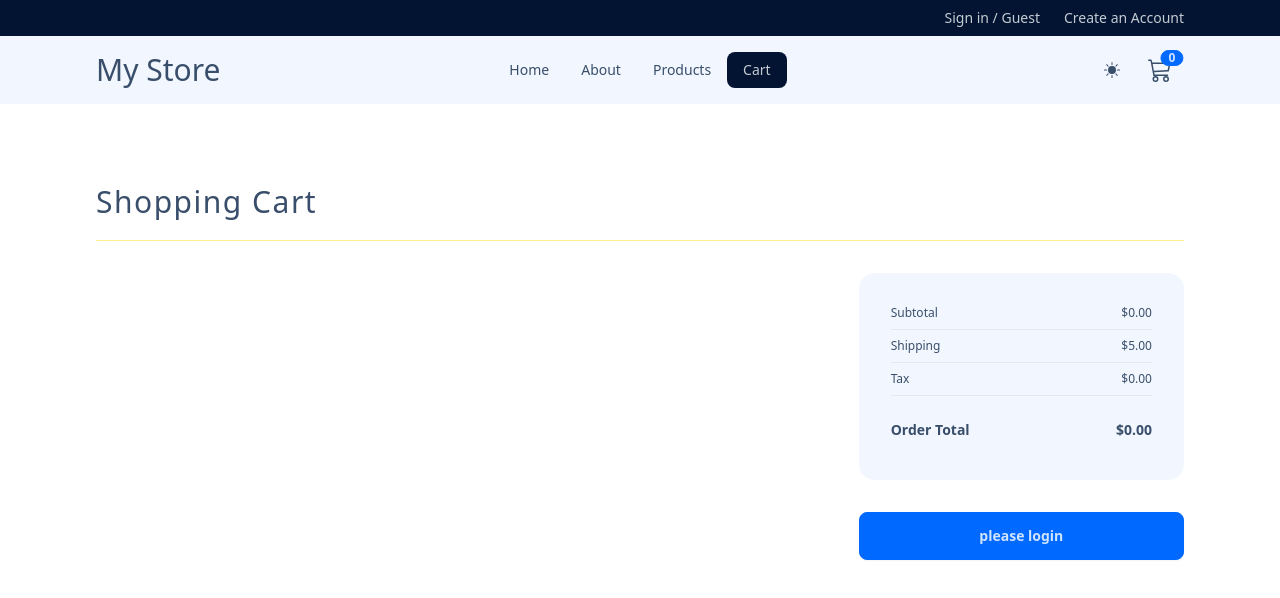
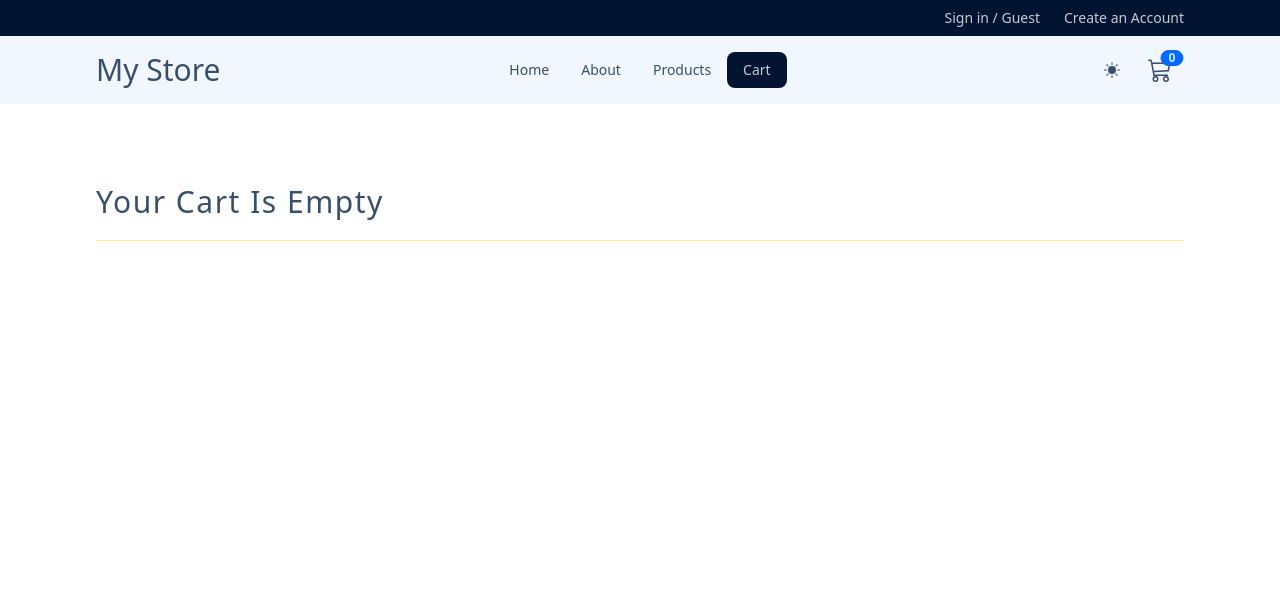
Before and after one commit to sumedhsph/MyStoreV1, a React (Vite) app: page /cart in a window 1280 px wide. Shown: the top 598 px of the page. Built offline with nearby package versions, Linux system fonts and the light colour scheme.

Commit message:
cart message if empty

```diff
--- a/src/pages/Cart.jsx
+++ b/src/pages/Cart.jsx
@@ -1,19 +1,20 @@
-import React from "react";
 import { useSelector } from "react-redux";
-import { CartTotal, CartItemsList, SectionHeadings } from "../components";
+import { CartItemsList, SectionHeadings, CartTotal } from "../components";
 import { Link } from "react-router-dom";
-function Cart() {
-  const user = useSelector((state)=>state.userState.user);
-  const numItemsCart = useSelector((state) => state.cartState.numItemsCart);
 
-  if (numItemsCart === 0) {
+const Cart = () => {
+  const user = useSelector((state) => state.userState.user);
+
+  const numItemsInCart = useSelector((state) => state.cartState.numItemsInCart);
+
+  if (numItemsInCart === 0) {
     return <SectionHeadings text="Your cart is empty" />;
   }
 
   return (
     <>
-      <SectionHeadings text="Shopping cart" />
-      <div className="mt-8 grid gap-8  lg:grid-cols-12">
+      <SectionHeadings text="Shopping Cart" />
+      <div className="mt-8 grid gap-8 lg:grid-cols-12">
         <div className="lg:col-span-8">
           <CartItemsList />
         </div>
@@ -21,7 +22,7 @@ function Cart() {
           <CartTotal />
           {user ? (
             <Link to="/checkout" className="btn btn-primary btn-block mt-8">
-              Proceed to checkout
+              proceed to checkout
             </Link>
           ) : (
             <Link to="/login" className="btn btn-primary btn-block mt-8">
@@ -32,6 +33,5 @@ function Cart() {
       </div>
     </>
   );
-}
-
+};
 export default Cart;
```
